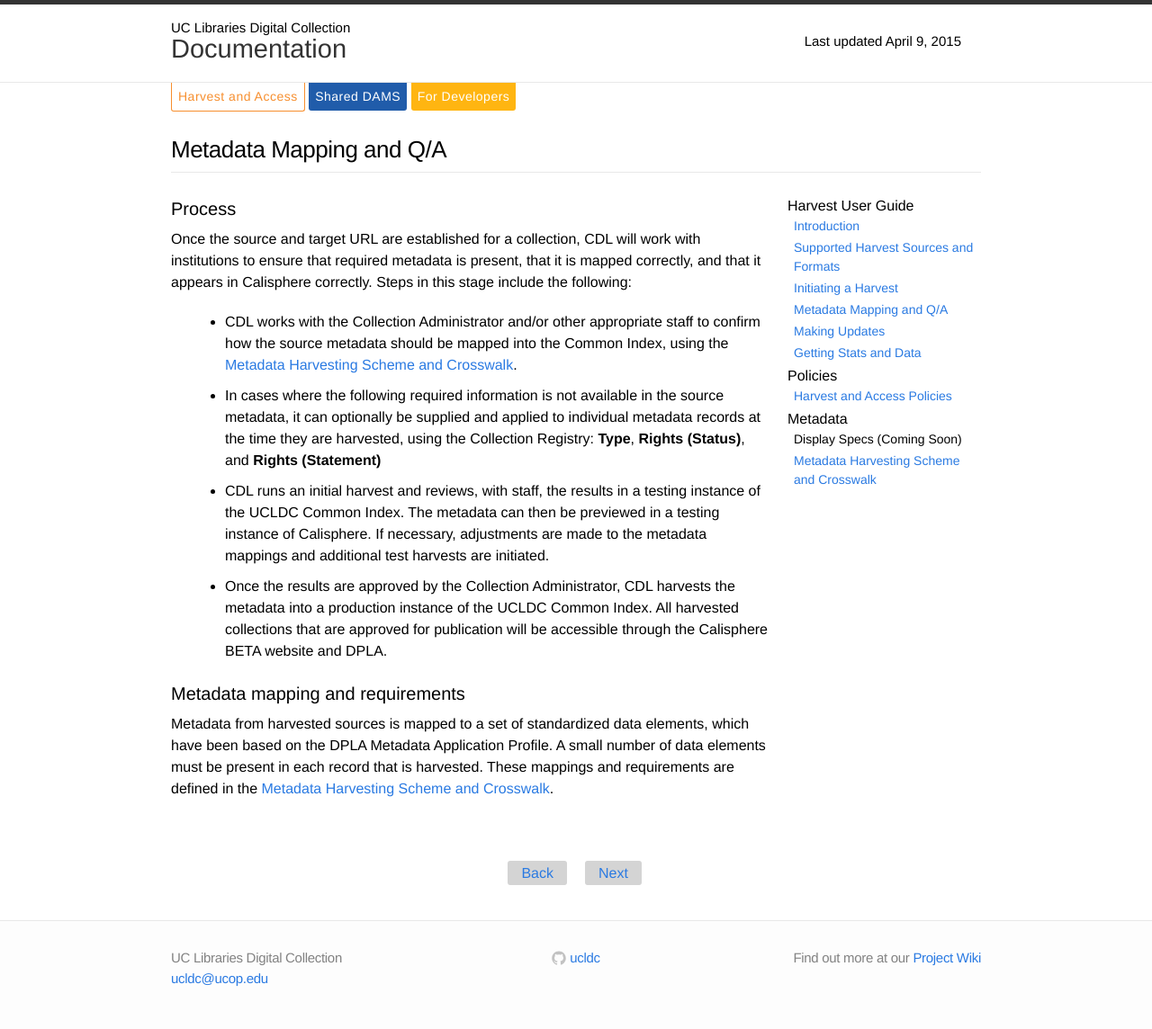
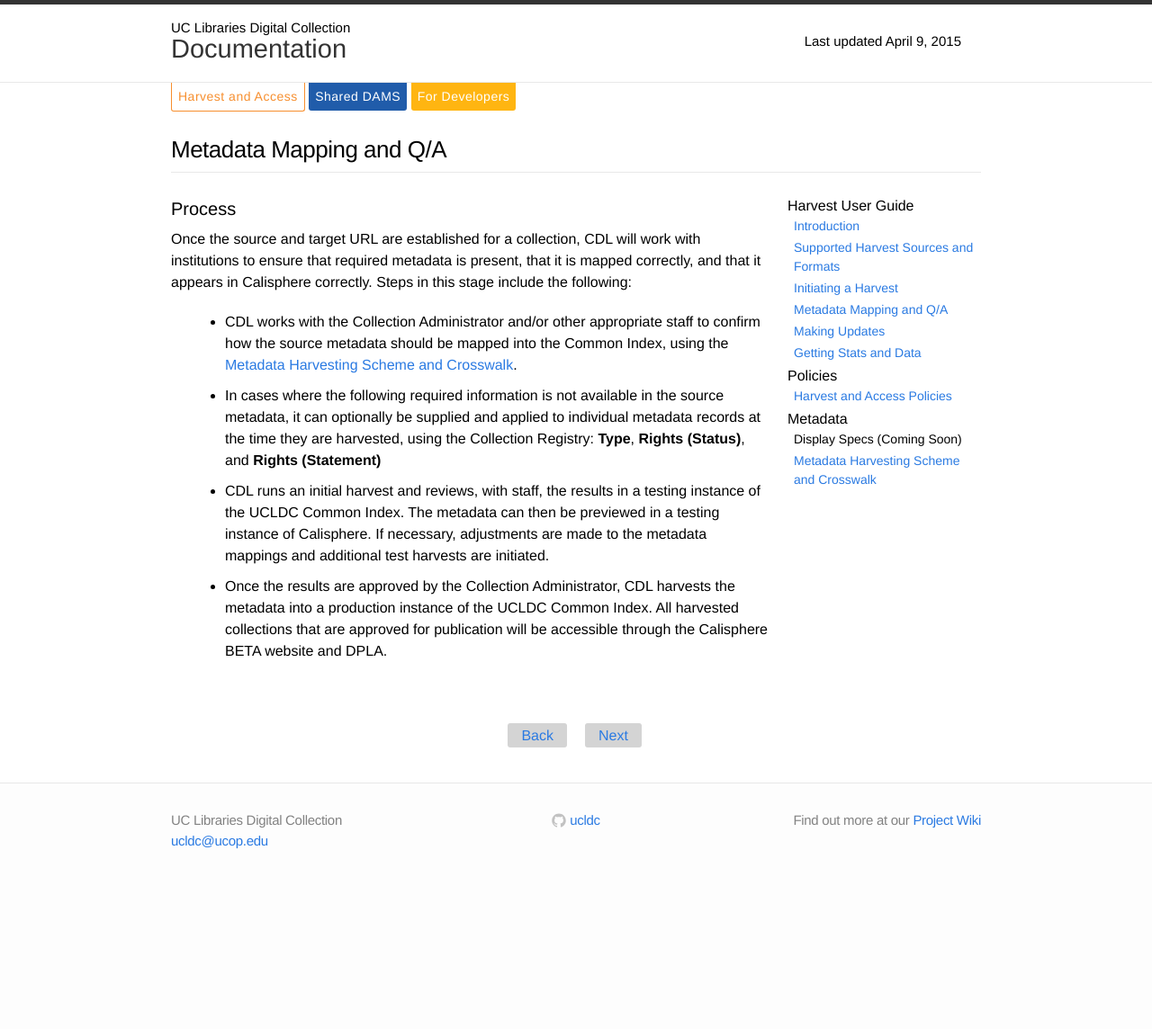
Before and after one commit to ucldc/ucldc-docs, a Jekyll site: the page built from docs/registry/q-a.md, in a window 1280 px wide. Shown: the whole page at 90% size. Built offline with Jekyll 4.4.1, drawn with Linux system fonts in a browser that asks for light colours; nearby versions of some CDN libraries; after the commit the page ends 991 px from its top, so only the background shows below that.

Commit message:
Update q-a.md

```diff
--- a/docs/registry/q-a.md
+++ b/docs/registry/q-a.md
@@ -14,7 +14,3 @@ Once the source and target URL are established for a collection, CDL will work w
 - In cases where the following required information is not available in the source metadata, it can optionally be supplied and applied to individual metadata records at the time they are harvested, using the Collection Registry: <b>Type</b>, <b>Rights (Status)</b>, and <b>Rights (Statement)</b>
 - CDL runs an initial harvest and reviews, with staff, the results in a testing instance of the UCLDC Common Index.  The metadata can then be previewed in a testing instance of Calisphere. If necessary, adjustments are made to the metadata mappings and additional test harvests are initiated.
 - Once the results are approved by the Collection Administrator, CDL harvests the metadata into a production instance of the UCLDC Common Index. All harvested collections that are approved for publication will be accessible through the Calisphere BETA website and DPLA.
-
-##Metadata mapping and requirements
-
-Metadata from harvested sources is mapped to a set of standardized data elements, which have been based on the DPLA Metadata Application Profile. A small number of data elements must be present in each record that is harvested. These mappings and requirements are defined in the [Metadata Harvesting Scheme and Crosswalk]({{ site.url }}{{ site.baseurl }}/docs/registry/metadata-harvest/).
```
